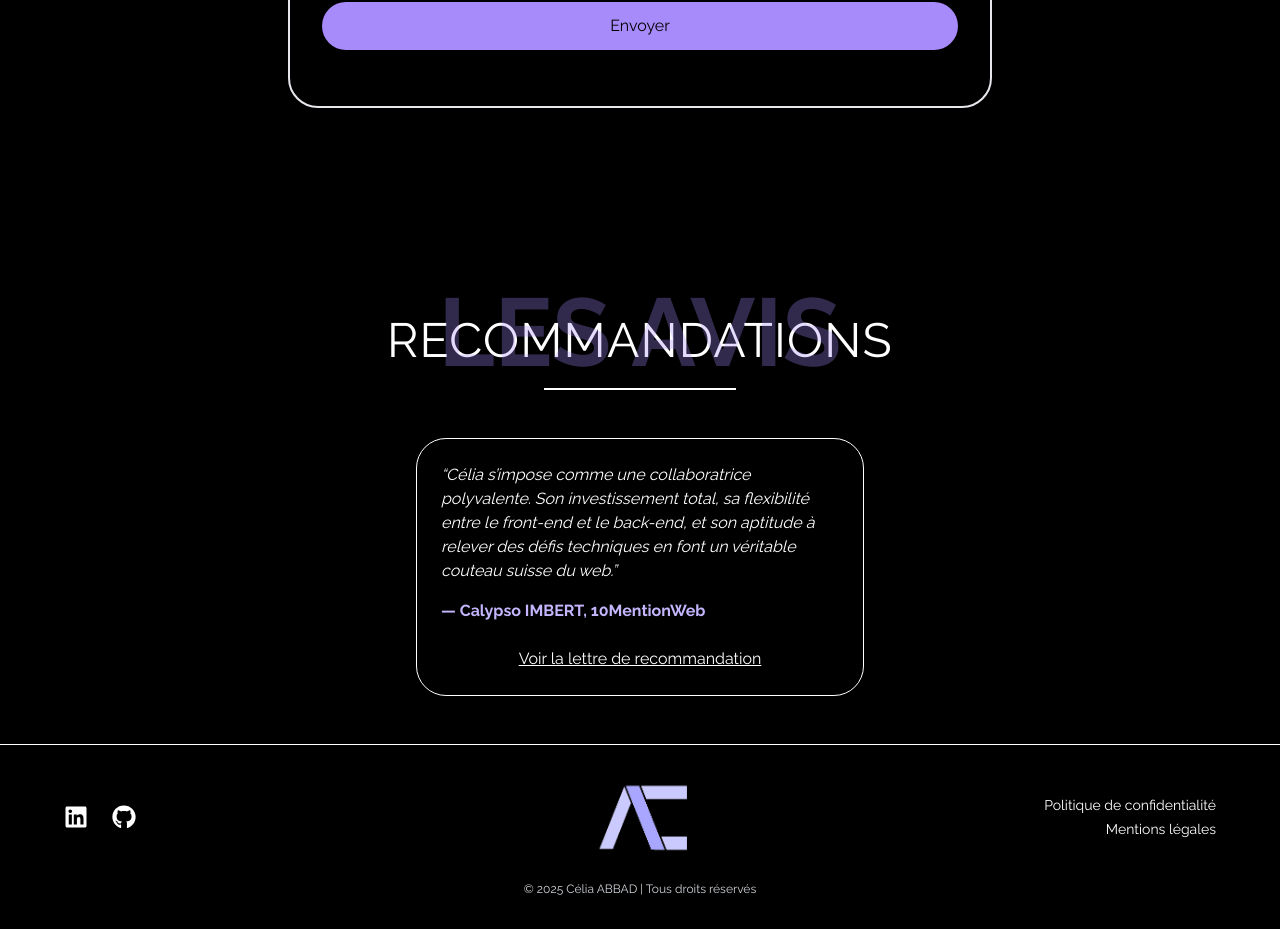
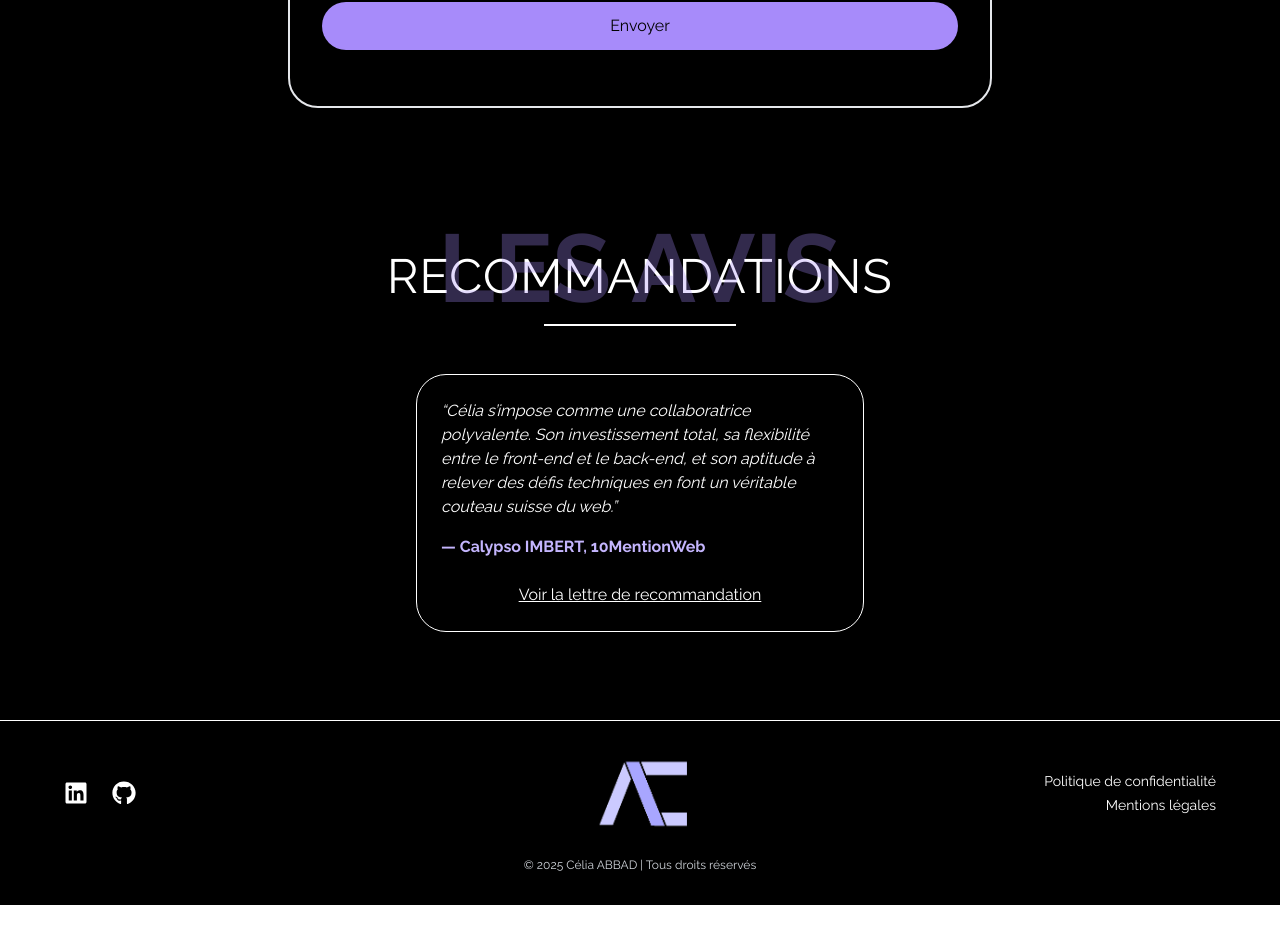
Before and after one commit to celiabd29/mon-portfolio, a React (Vite) app: page / in a window 1280 px wide. Shown: the part 3399-4328 px from the top of the page. After the commit the page ends 4304 px from the top, so only its background shows below. Built offline with nearby package versions, Linux system fonts and the light colour scheme; no server answers.

Commit message:
Ajout du bouton pour voir la lettre de recommandation et amélioration visuelle2

```diff
--- a/src/components/Contact.tsx
+++ b/src/components/Contact.tsx
@@ -126,7 +126,7 @@ export default function Contact() {
         </form>
       </section>
       {/* Section témoignages */}
-      <section id="testimonials" className="mt-20">
+      <section id="testimonials" className="mt-4 mb-10">
         <h2 className="relative text-center text-[3rem] md:text-8xl font-bold text-violet-400 opacity-30 md:top-16">
           LES AVIS
         </h2>
```
